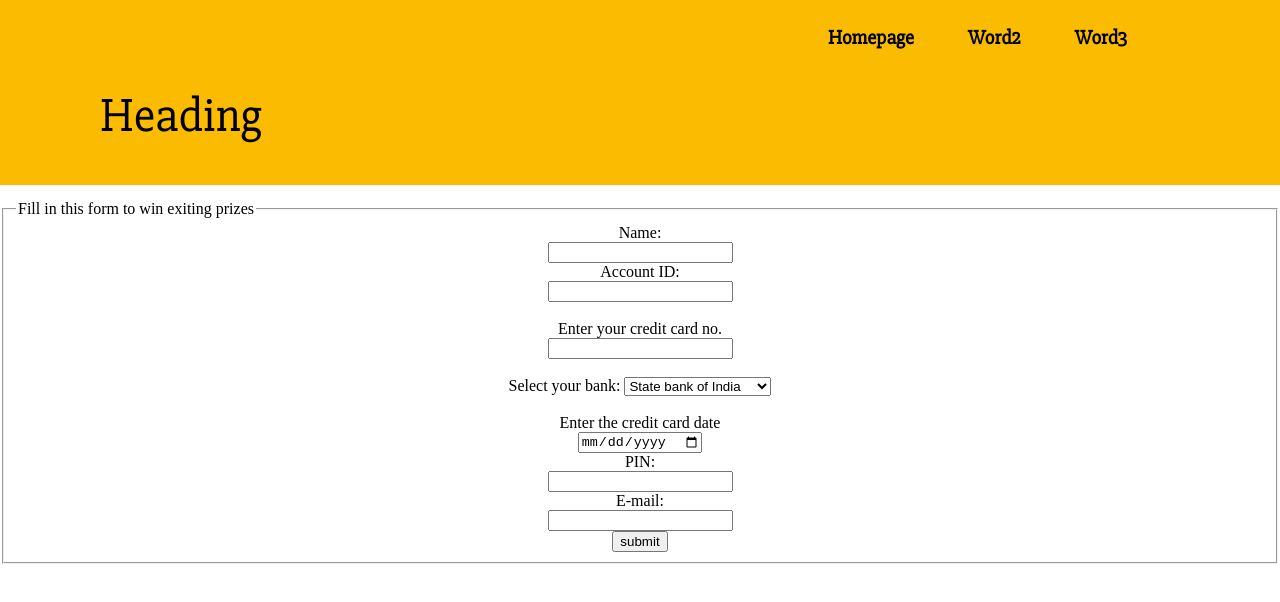
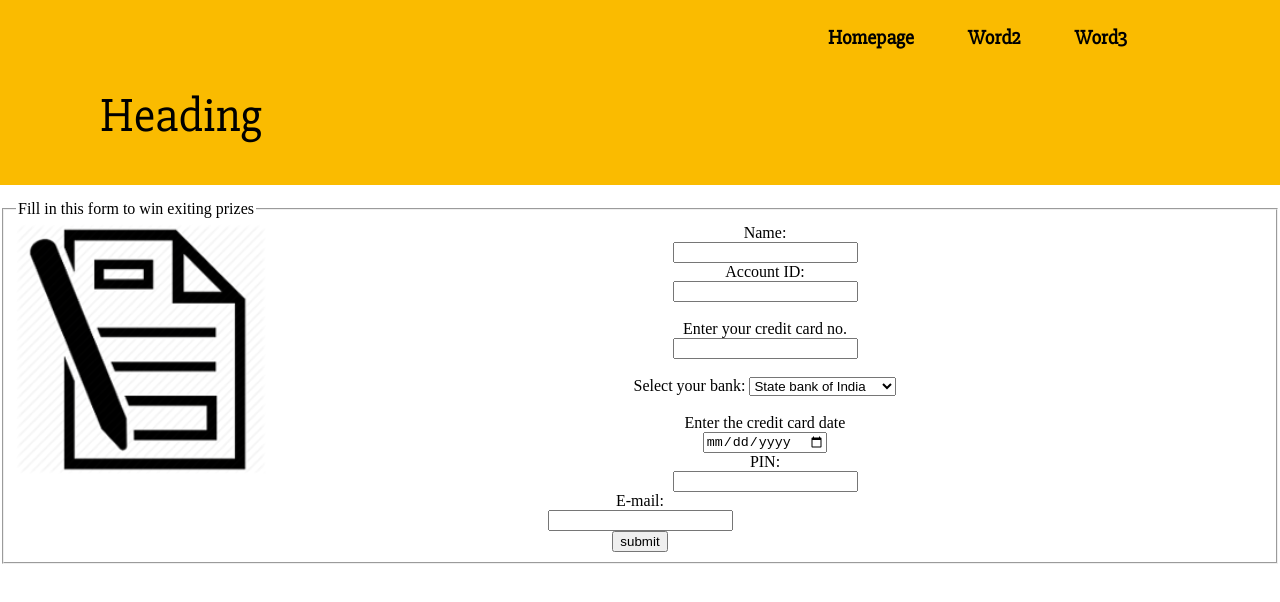
Before and after one commit to WhooshApps/Web-Rangers, a plain HTML site: page form.html in a window 1280 px wide. Drawn offline with Linux system fonts and the light colour scheme.

Commit message:
Form_2.0
With images

```diff
--- a/form.html
+++ b/form.html
@@ -15,10 +15,11 @@
     Heading
   </header>
   <br><br><br><br><br>
-        <center>
         <form action="enlightenment.html" target="_self" id="form1">
+            <center>
             <fieldset>
                 <legend>Fill in this form to win exiting prizes</legend>
+            <img src="img/form.png" style="float:left; height:250px;">
             Name:<br>
             <input type="text" name="name"></input><br>
             Account ID:<br>
```
